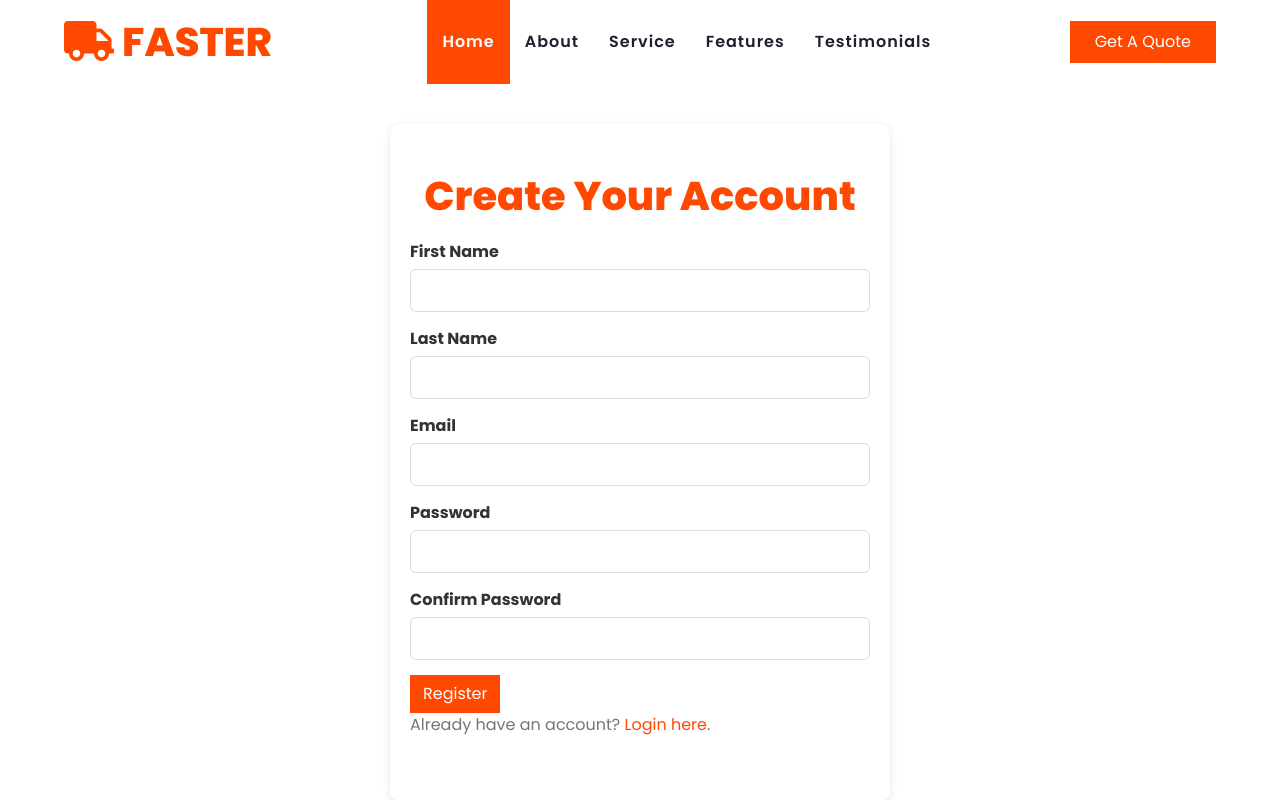
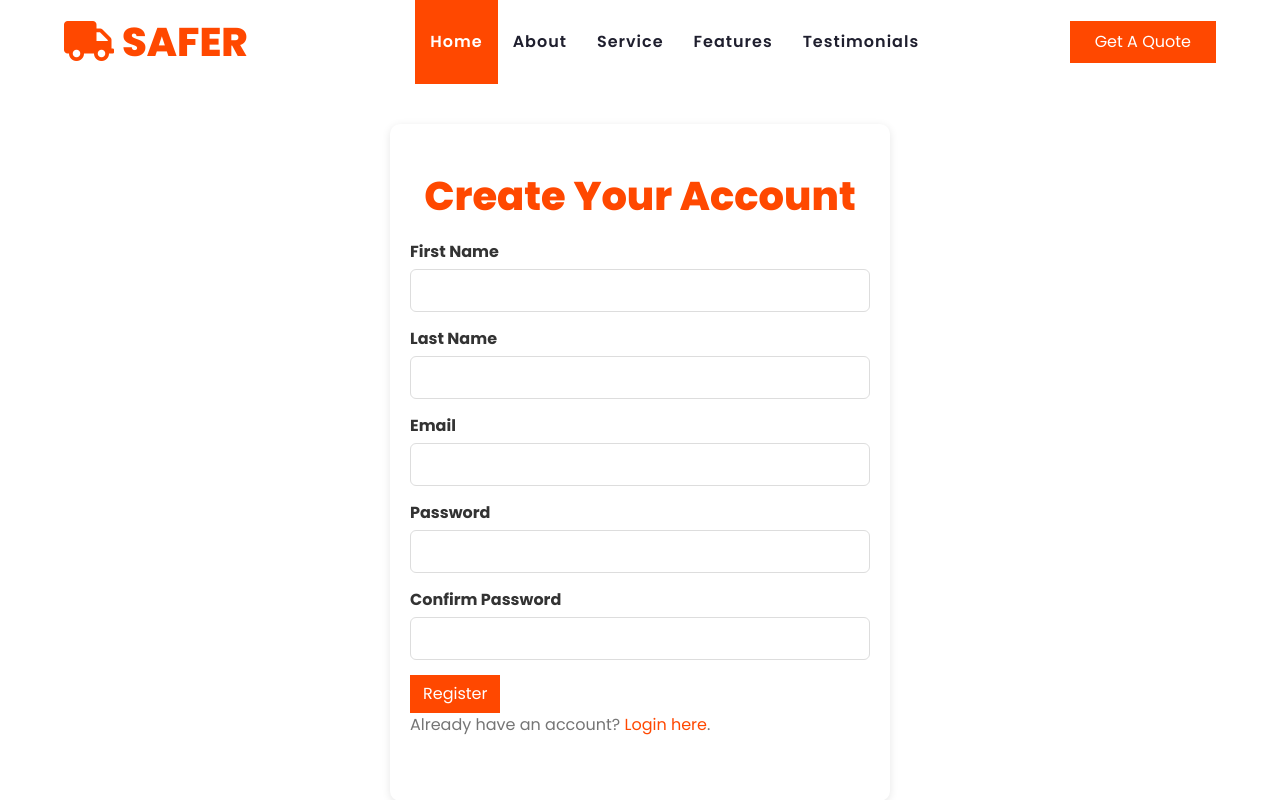
Before and after one commit to davidinmichael/logistics-website, a Django app: page /admin-space/account/register/ in a window 1280 px wide. Shown: the top 800 px of the page. Run offline with Django 5.2, Linux system fonts and the light colour scheme; some libraries are stand-ins or nearby versions.

Commit message:
Mod: Changed the logo

```diff
--- a/templates/partials/nav.html
+++ b/templates/partials/nav.html
@@ -4,7 +4,7 @@
   >
     <a href="{% url 'home' %}" class="navbar-brand ml-lg-3">
       <h1 class="m-0 display-5 text-uppercase text-primary">
-        <i class="fa fa-truck mr-2"></i>Faster
+        <i class="fa fa-truck mr-2"></i>Safer
       </h1>
     </a>
     <button
```
